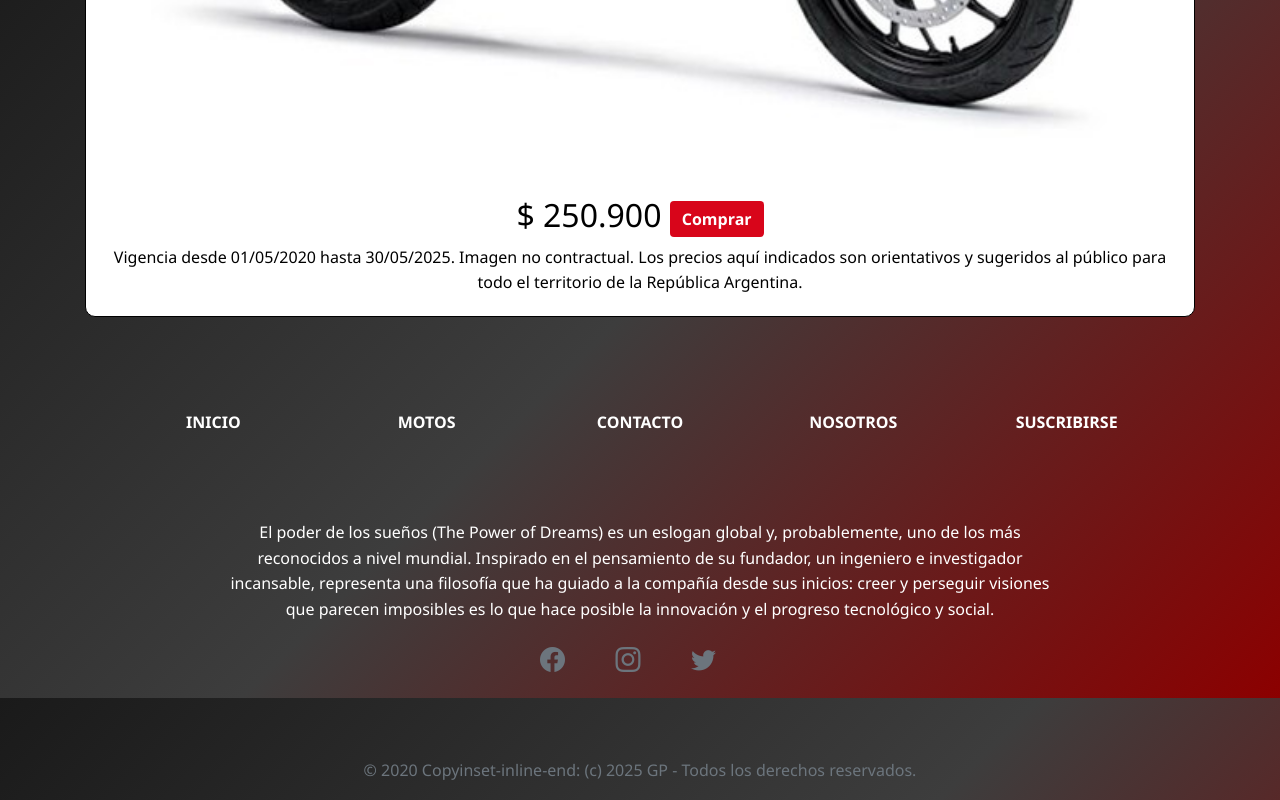
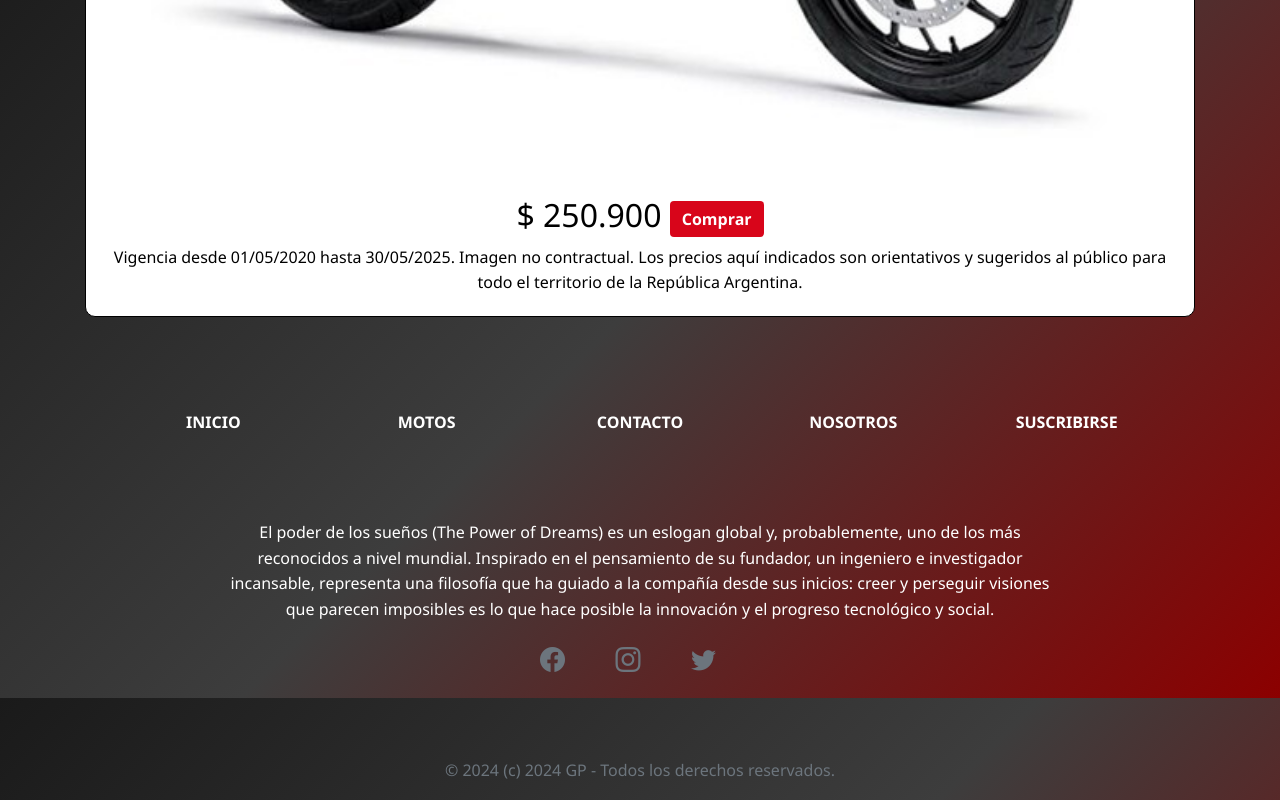
Before and after one commit to Gianp2/Tienda-moto2, a plain HTML site: page cb-250.html in a window 1280 px wide. Shown: the part 4102-4902 px from the top of the page. Drawn offline with nearby package versions, Linux system fonts and the light colour scheme.

Commit message:
Update cb-250.html

```diff
--- a/cb-250.html
+++ b/cb-250.html
@@ -208,8 +208,8 @@
         </div>
       </div>
 
-      <div class="footer-copyright text-muted text-center py-3">© 2020 Copyinset-inline-end:
-        <a class="text-muted" href="x">(c) 2025 GP - Todos los derechos reservados.</a>
+      <div class="footer-copyright text-muted text-center py-3">© 2024
+        <a class="text-muted" href="x">(c) 2024 GP - Todos los derechos reservados.</a>
       </div>
     </footer>
 
```
